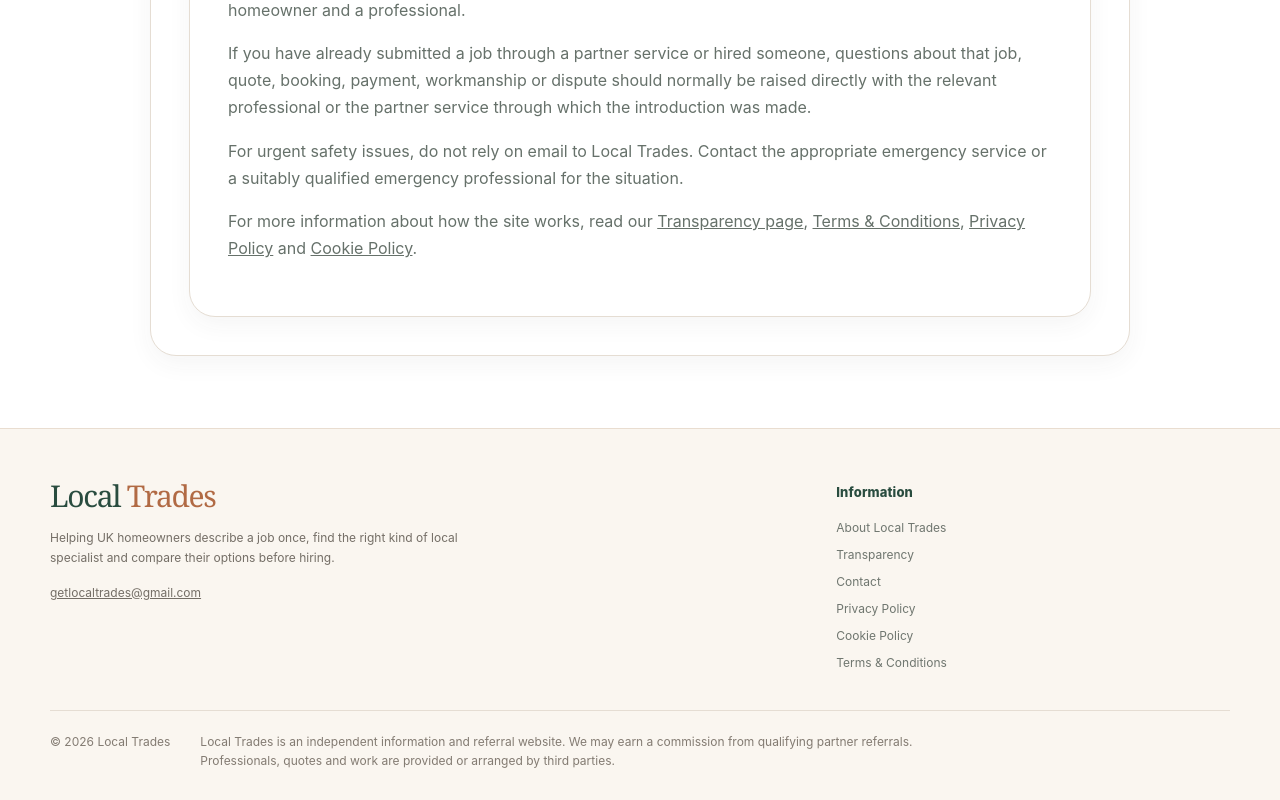
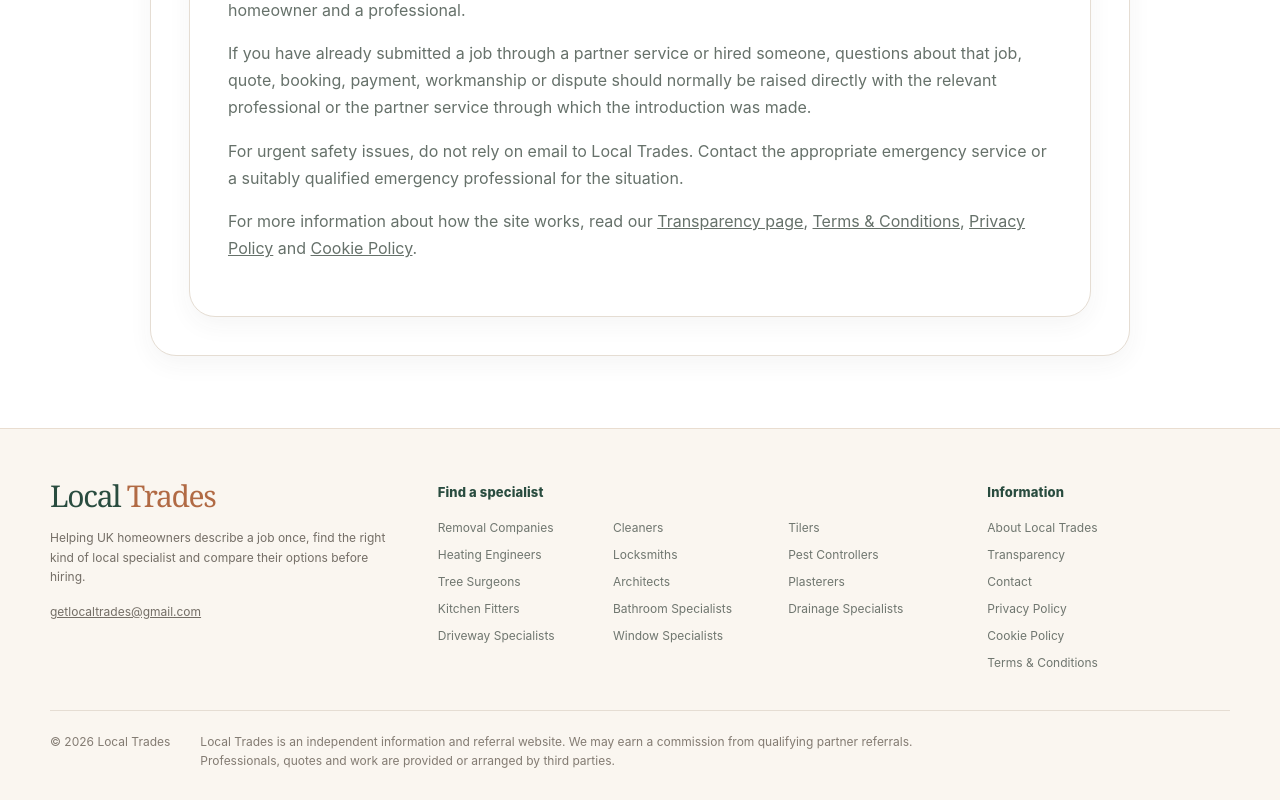
Before and after one commit to Johny-88/local-trades, a Next.js app: page /contact in a window 1280 px wide. Shown: the part 2463-3263 px from the top of the page. Built offline with nearby package versions, Linux system fonts and the light colour scheme.

Commit message:
Show service links in footer site-wide

```diff
--- a/src/components/SiteFooter.tsx
+++ b/src/components/SiteFooter.tsx
@@ -1,19 +1,14 @@
-"use client";
-
-import { usePathname } from "next/navigation";
 import { serviceCategories } from "../lib/serviceCategoryContent";
 import { servicePagePath } from "../lib/servicePages";
 import { CONTACT_EMAIL } from "../lib/site";
 
 export function SiteFooter() {
-  const pathname = usePathname();
   const year = new Date().getFullYear();
-  const isHome = pathname === "/";
 
   return (
     <footer className="site-footer">
       <div className="wrap">
-        <div className={`footer-grid ${isHome ? "footer-grid-home" : "footer-grid-simple"}`}>
+        <div className="footer-grid footer-grid-home">
           <div className="footer-brand">
             <a href="/" className="logo footer-logo" aria-label="Local Trades home">
               <span className="brand-word">Local <strong>Trades</strong></span>
@@ -22,7 +17,6 @@ export function SiteFooter() {
             <p><a href={`mailto:${CONTACT_EMAIL}`}>{CONTACT_EMAIL}</a></p>
           </div>
 
-          {isHome ? (
           <div className="footer-col footer-trades">
             <h2>Find a specialist</h2>
             <ul className="footer-links footer-trade-links">
@@ -33,7 +27,6 @@ export function SiteFooter() {
               ))}
             </ul>
           </div>
-          ) : null}
 
           <div className="footer-col">
             <h2>Information</h2>
```
Lines whose indentation alone changed are shown as unchanged.
